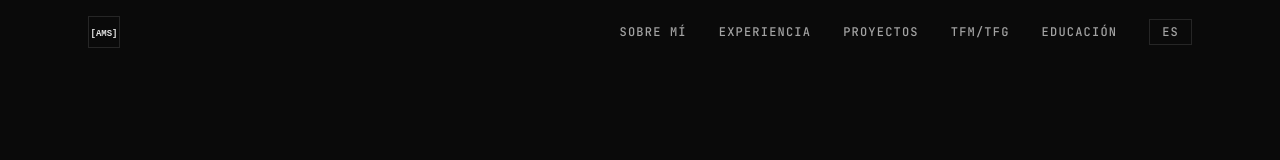
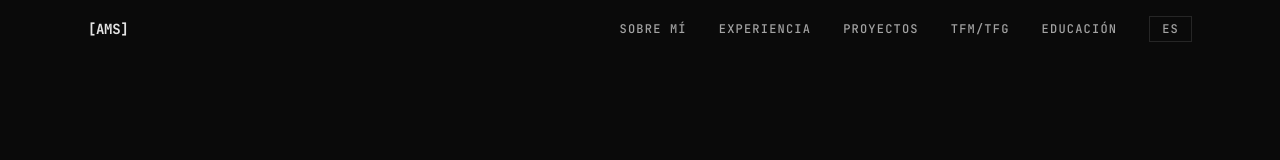
Before and after one commit to msalexms/msalexms.github.io, a React (Vite) app: page / in a window 1280 px wide. Shown: the top 160 px of the page. Built offline with nearby package versions, Linux system fonts and the light colour scheme.

Commit message:
fix(logo): add terminal prompt to logo, revert header to text
- Update logo.svg to include >_ below [AMS]
- Revert Header to use plain [AMS] text instead of logo image

```diff
--- a/src/components/Header.jsx
+++ b/src/components/Header.jsx
@@ -44,16 +44,9 @@ export default function Header() {
       <nav className="max-w-6xl mx-auto px-6 py-4 flex items-center justify-between">
         <button
           onClick={() => scrollTo('hero')}
-          className="flex items-center hover:opacity-80 transition-opacity"
-          aria-label="Go to top"
+          className="text-sm font-bold tracking-tight text-[#e5e5e5] hover:text-[#d4d4d4] transition-colors"
         >
-          <img
-            src="/logo.svg"
-            alt="[AMS]"
-            width={32}
-            height={32}
-            className="block"
-          />
+          [AMS]
         </button>
 
         <div className="hidden md:flex items-center gap-8">
```
Also changed, not shown: public/logo.svg.
